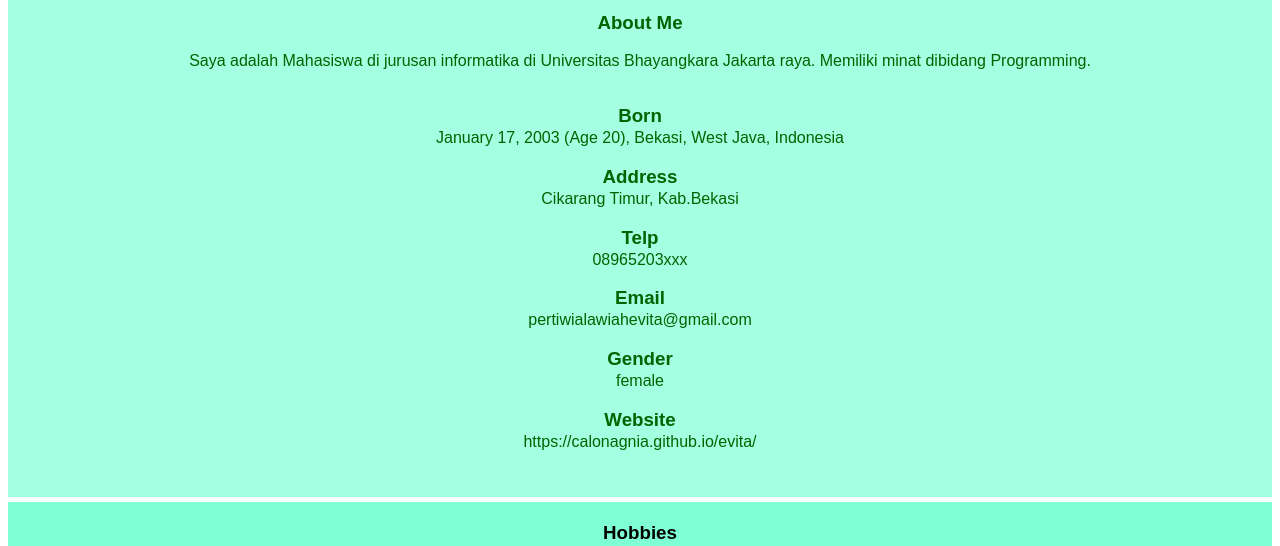
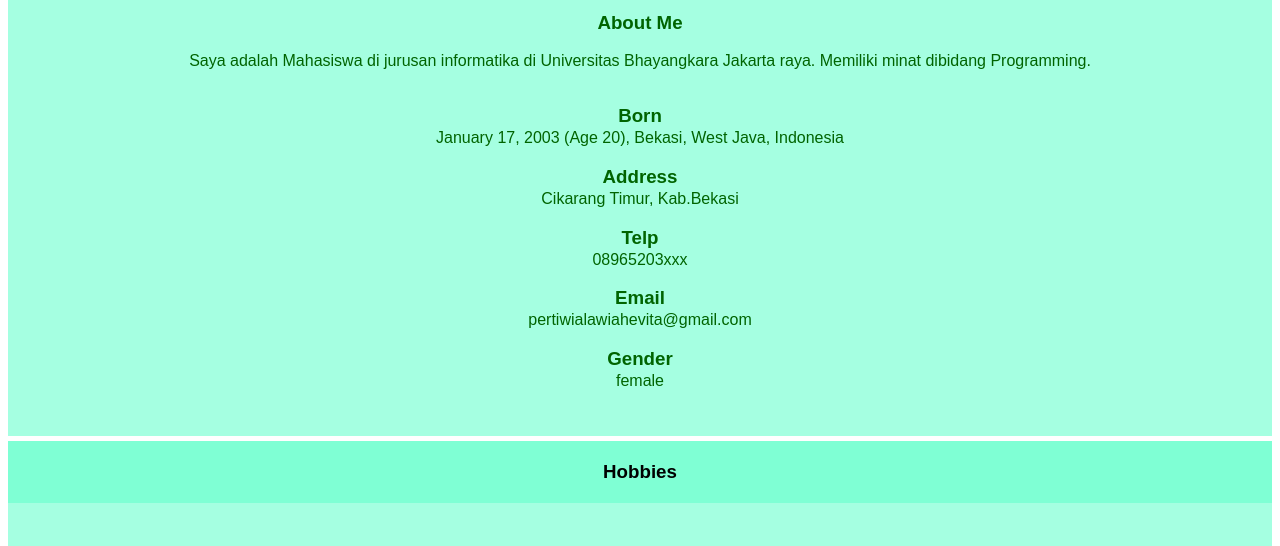
Before and after one commit to evitapertiwialawiah/evitapertiwialawiah.github.io, a plain HTML site: page Index.html in a window 1280 px wide. Shown: the part 235-781 px from the top of the page. Drawn offline with Linux system fonts and the light colour scheme; files that its build step writes are made by us from their sources; files whose address does not match are found by name.

Commit message:
index.html

```diff
--- a/Index.html
+++ b/Index.html
@@ -30,8 +30,6 @@
                     <p>pertiwialawiahevita@gmail.com</p>
                     <h3>Gender</h3>
                     <p>female</p>
-                    <h3>Website</h3>
-                    <p>https://calonagnia.github.io/evita/</p>
                 </div>
             </div>
         </div>
```
